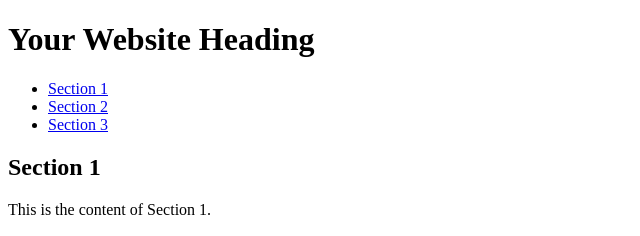
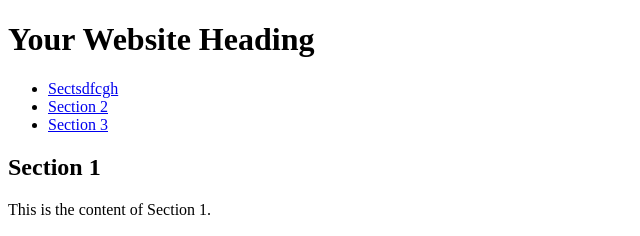
Before and after one commit to raviraj3214/practice, a plain HTML site: page index.html in a window 1280 px wide. Shown: the top 236 px of the page, 0-640 px from the left. Drawn offline with Linux system fonts and the light colour scheme.

Commit message:
wsdfghjk

```diff
--- a/index.html
+++ b/index.html
@@ -15,7 +15,7 @@
         <h1>Your Website Heading</h1>
         <nav>
             <ul>
-                <li><a href="#section1">Section 1</a></li>
+                <li><a href="#section1">Sectsdfcgh</a></li>
                 <li><a href="#section2">Section 2</a></li>
                 <li><a href="#section3">Section 3</a></li>
             </ul>
```
